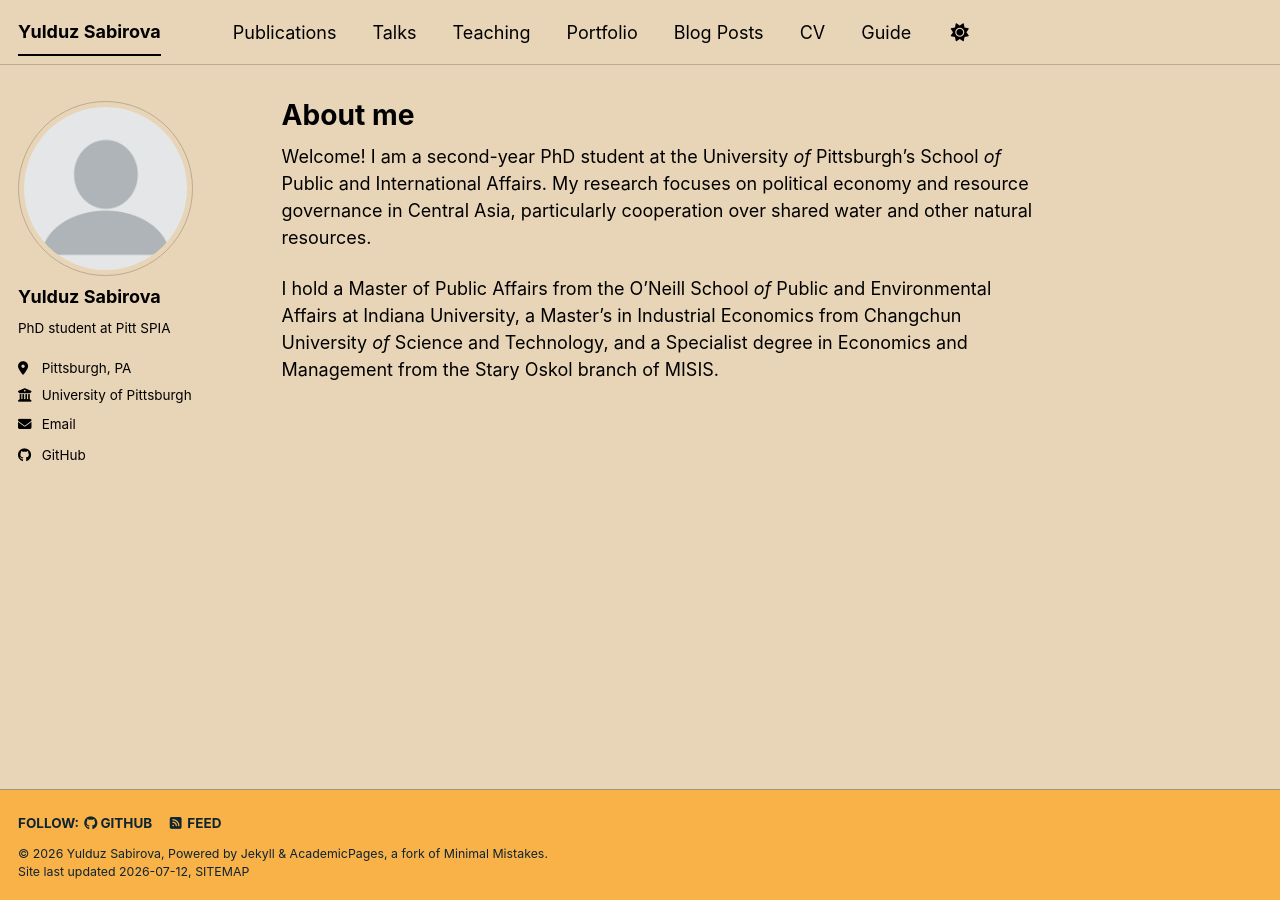
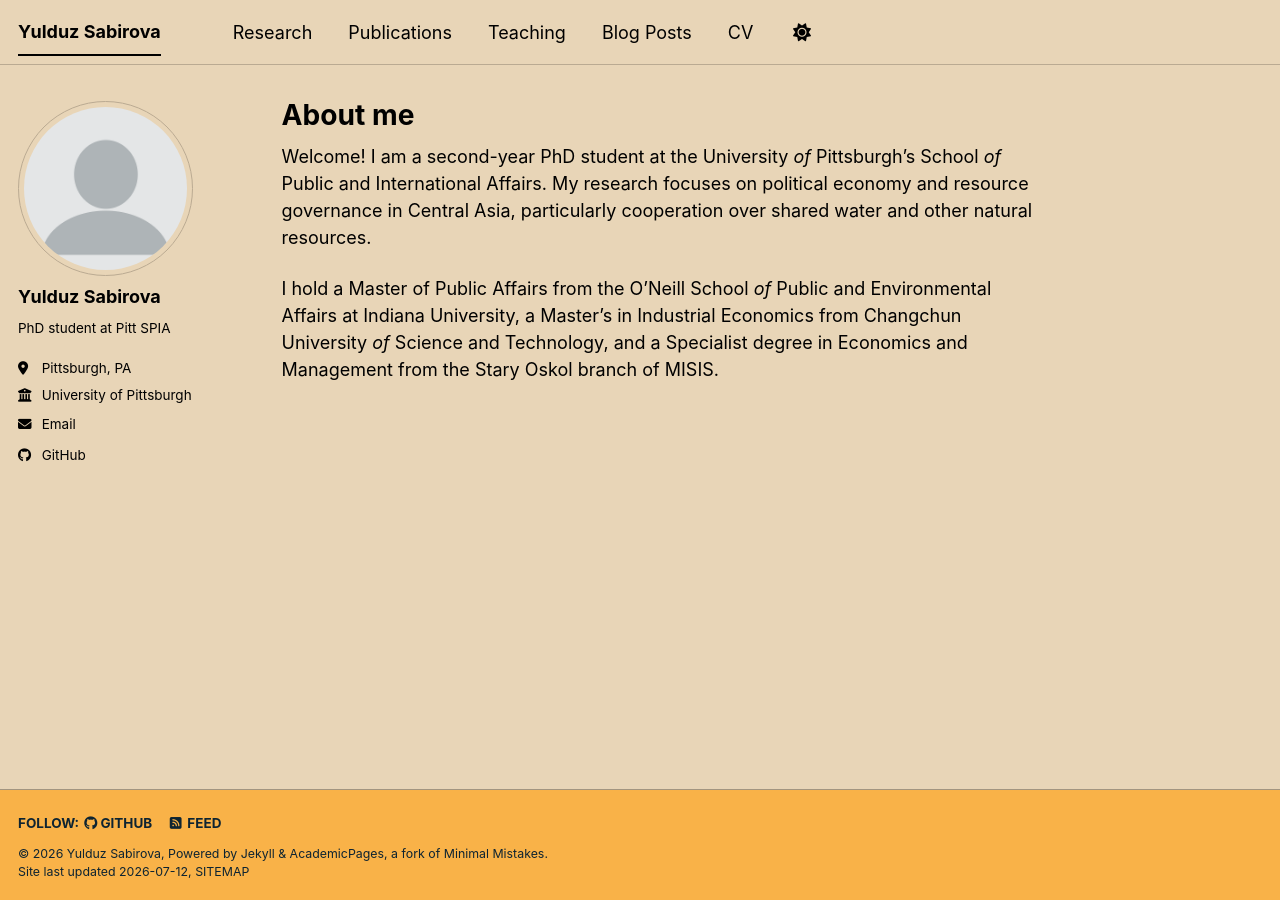
Before and after one commit to yulduzsabirova/yulduzsabirova.github.io, a Jekyll site: the page built from _pages/about.md, in a window 1280 px wide. Built offline with Jekyll 4.4.1, drawn with Linux system fonts in a browser that asks for light colours; a style sheet for code colours, icons or effects is not loaded.

Commit message:
Update navigation.yml
renamed "Portfolio" title to "Research";
changed tab locations.

```diff
--- a/_data/navigation.yml
+++ b/_data/navigation.yml
@@ -8,17 +8,14 @@
 #      Markdown formatted page while the second is generated using JSON.
 
 main:
+  - title: "Research"
+    url: /portfolio/
+
   - title: "Publications"
     url: /publications/
 
-  - title: "Talks"
-    url: /talks/
-
   - title: "Teaching"
     url: /teaching/
-
-  - title: "Portfolio"
-    url: /portfolio/
 
   - title: "Blog Posts"
     url: /year-archive/
@@ -28,6 +25,3 @@ main:
 
   # - title: "CV"
   #   url: /cv-json/
-
-  - title: "Guide"
-    url: /markdown/
```
